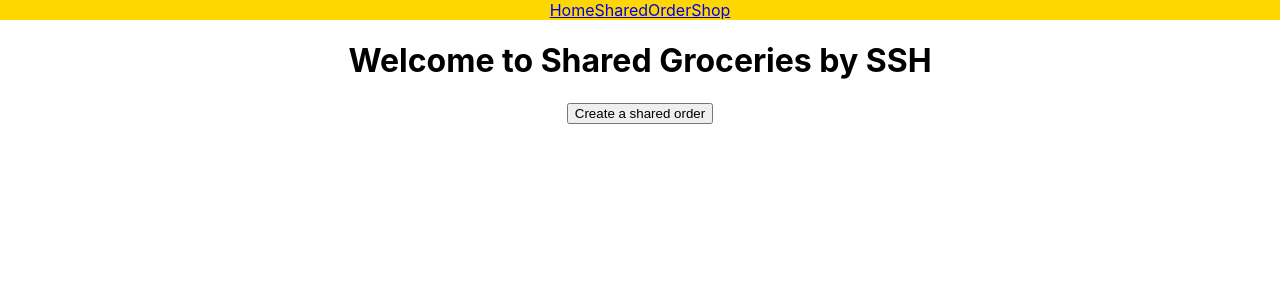
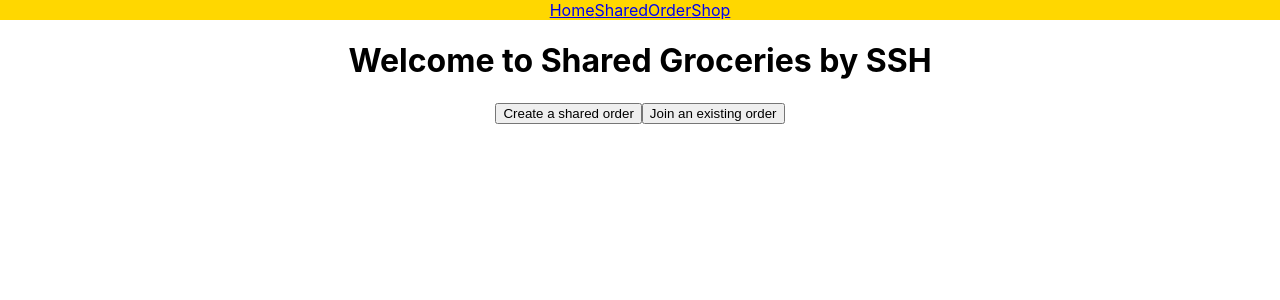
Before and after one commit to noonereedus/habibis, a React (Create React App) app in the folder frontend/: page /MainPage in a window 1280 px wide. Shown: the top 300 px of the page. Built offline with nearby package versions, Linux system fonts and the light colour scheme.

Commit message:
Add JoinOrder functionality

```diff
--- a/frontend/src/pages/mainPage.js
+++ b/frontend/src/pages/mainPage.js
@@ -1,4 +1,5 @@
 import { useState } from 'react';
+import { useNavigate } from 'react-router-dom';
 
 const backendURL = "https://habibis-backend.onrender.com"; // Backend URL
 
@@ -6,6 +7,7 @@ const backendURL = "https://habibis-backend.onrender.com"; // Backend URL
 function MainPage() {
 
     const [createCode, setCode] = useState('');
+    const routeNavigate = useNavigate();
     const [error, setError] = useState('');
     const createOrder = () => {
         fetch(`${backendURL}/api/order/create`, {
@@ -22,6 +24,9 @@ function MainPage() {
             console.error("Error while creating and order:", error); setError("Something went wrong! Order not created :(");
         });
     };
+    const joinOrder = () => {
+        routeNavigate(('/SharedOrder'));
+    };
 
 //Produces the HTML layout to allow joining/creating an order
 return (
@@ -34,6 +39,13 @@ return (
     <p>This is your new order code. Dont lose it: <strong>{createCode}</strong></p>
     )}
 
+    {/*Order join button*/}
+    {/*<form action={joinOrder}>
+    <label for="join">Join an existing order:</label>
+    <input type="text" id="join" name="join"/>*/}
+    <button onClick={joinOrder}>Join an existing order</button>
+    {/*</form>*/}
+
     {/*error scenario*/}
     {error &&
     (<p class="error">{error}</p>
```
